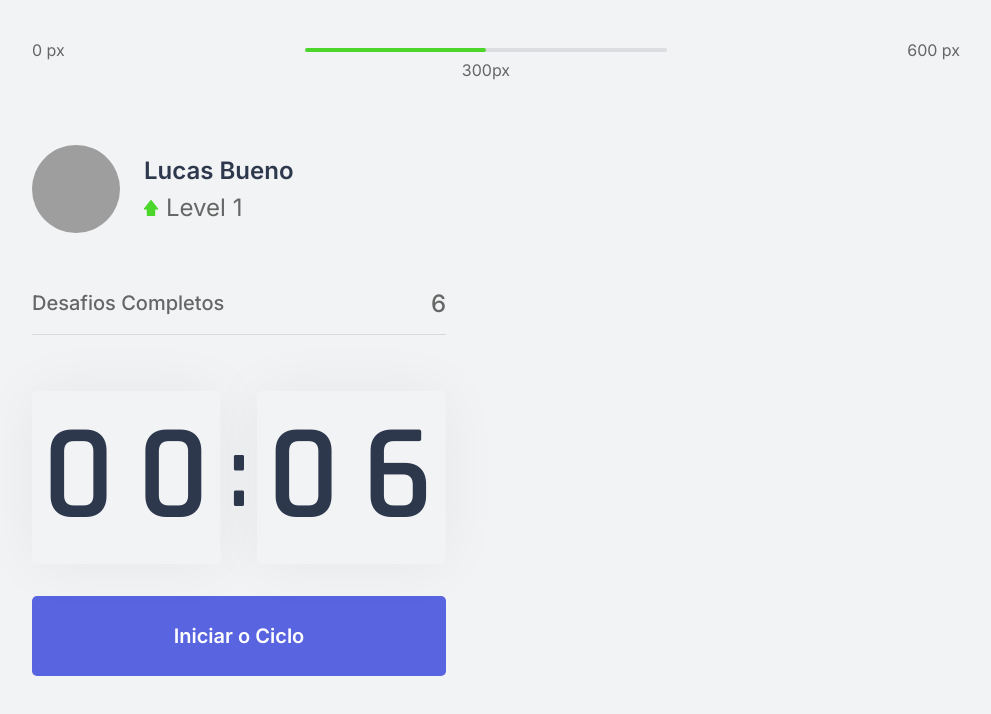
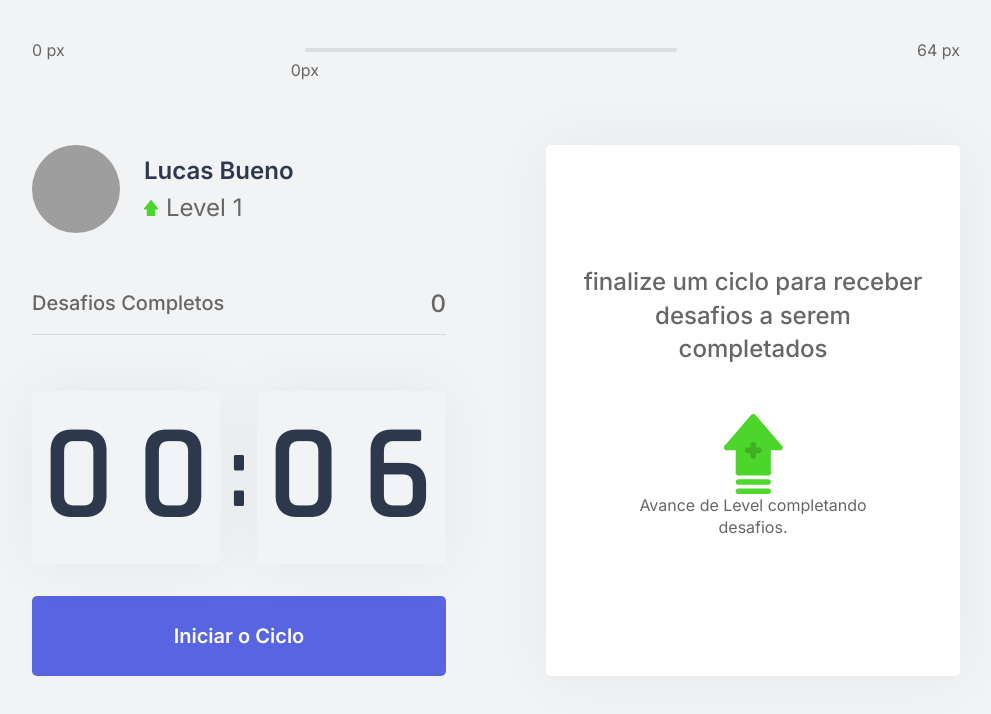
Before and after one commit to lucbueno54/nlw2021, a Next.js app in the folder mouved-next/: page / in a window 1280 px wide. Shown: the top 714 px of the page, without its empty margins (144-1135 px from the left). Built offline with nearby package versions, Linux system fonts and the light colour scheme; grey boxes are pictures that could not be loaded.

Commit message:
Usando  Context do rect

```diff
--- /dev/null
+++ b/mouved-next/src/Components/ChallengeBox.tsx
@@ -0,0 +1,56 @@
+import { useContext } from 'react'
+import { ChallengeContext } from '../contexts/ChallengeContext'
+import styles from '../styles/components/ChallengeBox.module.css'
+
+export function ChallengeBox(){
+
+    const {activeChallenge,resetChallenge} = useContext(ChallengeContext);
+
+    return(
+
+        <div className= {styles.ChallengeBoxConteiner}>
+
+
+            {
+                activeChallenge ?
+                (
+                    <div className={styles.ChallengeActive}>
+                        <header>Ganhe {activeChallenge.amount} xp</header>
+                        <main>
+                            <img src={'icons/'+activeChallenge.type +'.svg'}/>
+                            <strong> novo desafio</strong>
+                            <p>{activeChallenge.description}</p>
+                        </main>
+                        <footer>
+                            <button
+                                type='button'
+                                onClick={resetChallenge}
+                                className={styles.ChallengeFaileButton}
+                            >
+                                Falhei
+                            </button>
+                        <button
+                            className={styles.ChallengeSuccededButton}
+                            type='button'>
+                            Completei
+                        </button>
+                        </footer>
+
+                    </div>
+                ):
+                (  <div className={styles.ChallengeBoxNotActive}>
+                        <strong>
+                            finalize um ciclo para receber desafios a serem completados
+                        </strong>
+                        <p>
+                            <img src="icons/level-up.svg" alt="level Up"/>
+                            Avance de Level completando desafios.
+                        </p>
+                    </div>
+                )
+            }
+
+
+        </div>
+    )
+}
--- a/mouved-next/src/Components/ComplitedChallenges.tsx
+++ b/mouved-next/src/Components/ComplitedChallenges.tsx
@@ -1,11 +1,15 @@
+import { useContext } from 'react'
+import { ChallengeContext } from '../contexts/ChallengeContext'
 import style from '../styles/components/ComplitedChallenges.module.css'
 
 
 export function ComplitedChallenges(){
+const{challengesCompleted} = useContext(ChallengeContext);
+
 return(
     <div className={style.ComplitedChallengesConteiner}>
         <span>Desafios Completos</span>
-        <span>6</span>
+        <span>{challengesCompleted}</span>
     </div>
 )
 
--- a/mouved-next/src/Components/Countdown.tsx
+++ b/mouved-next/src/Components/Countdown.tsx
@@ -1,9 +1,12 @@
-import { useState, useEffect } from 'react';
+import { useState, useEffect, useContext } from 'react';
+import { ChallengeContext } from '../contexts/ChallengeContext';
 import styles from '../styles/components/Countdown.module.css'
 
 let countdownTimeout = null;
 export function Countdown()
 {
+    const {startNewChallenge} = useContext(ChallengeContext)
+
 
     const [time, setTime] = useState(0.1 * 60);
     const [isActive, setActive] = useState(false);
@@ -37,6 +40,7 @@
             if(isActive && time ==0){
                 setHasFinished(true);
                 setActive(false);
+                startNewChallenge();
             }
         }
     },[isActive,time]);
--- a/mouved-next/src/Components/ExperienceBar.tsx
+++ b/mouved-next/src/Components/ExperienceBar.tsx
@@ -1,21 +1,28 @@
+import { useContext } from 'react'
+import { ChallengeContext } from '../contexts/ChallengeContext'
 import styles from '../styles/components/ExperienceBar.module.css'
 
 
 export function  ExperienceBar()
 {
+    const {currentExperence,experienceToNextLevel} = useContext(ChallengeContext);
+
+    const percentToNextLevel = (Math.round(currentExperence * 100)/experienceToNextLevel) + "%";
+
+
     return (
         <header className={styles.experienceBar}>
             <span>
                 0 px
             </span>
             <div>
-                <div style={{width:'50%'}}/>
-                <span className={styles.currentExperience} style={{left: '50%'}} >
-                    300px
+                <div style={{width: percentToNextLevel}}/>
+                <span className={styles.currentExperience} style={{left: percentToNextLevel}} >
+                    {currentExperence}px
                 </span>
             </div>
             <span>
-                600 px
+                {experienceToNextLevel} px
             </span>
         </header>
     )
--- /dev/null
+++ b/mouved-next/src/challenges.json
@@ -0,0 +1,62 @@
+[
+    {
+      "type": "body",
+      "description": "Estique um de seus braços com a palma da mão virada para frente e puxe os dedos para cima por 10 segundos por mão.",
+      "amount": 80
+    },
+    {
+      "type": "body",
+      "description": "Estique seu braço contra o peito e puxe-o utilizando o outro braço por 10 segundos por braço.",
+      "amount": 60
+    },
+    {
+      "type": "body",
+      "description": "Puxe seu pescoço com a ajuda da mão para a direita e para a esquerda, permanecendo na posição por alguns segundos.",
+      "amount": 70
+    },
+    {
+      "type": "body",
+      "description": "Com as duas mãos na parte de trás da cabeça, leve-a para baixo, alongando a parte de trás da região.",
+      "amount": 60
+    },
+    {
+      "type": "body",
+      "description": "Cruze as pernas e desça com as mãos esticadas em direção ao chão. Repita o movimento com a outra perna na frente.",
+      "amount": 100
+    },
+    {
+      "type": "body",
+      "description": "Sentado, abra as pernas e tente encostar as palmas das mãos no chão, repita 3 vezes por 5 segundos.",
+      "amount": 80
+    },
+    {
+      "type": "body",
+      "description": "Puxe o joelho de encontro ao peito e segure, troque de perna após 10 segundos.",
+      "amount": 50
+    },
+    {
+      "type": "body",
+      "description": "Sentado, cruze uma perna e incline seu tronco à frente, troque de perna após 10 segundos.",
+      "amount": 80
+    },
+    {
+      "type": "eye",
+      "description": "Sentado, feche os olhos e cubra-os com as palmas da mão durante 2 minutos, depois abra normalmente.",
+      "amount": 90
+    },
+    {
+      "type": "eye",
+      "description": "Em algum ambiente aberto, olhe o mais longe que puder em quatro direções por 3s, mexa apenas os olhos. Repita 3 vezes.",
+      "amount": 140
+    },
+    {
+      "type": "eye",
+      "description": "Usando os polegares, massage a área abaixo das sobrancelhas em movimentos circulares por 15 segundos.",
+      "amount": 70
+    },
+    {
+      "type": "body",
+      "description": "Em pé, gire a cintura o máximo que puder para a esquerda, segure por cinco segundos. Repita para a direita.",
+      "amount": 90
+    }
+  ]
--- /dev/null
+++ b/mouved-next/src/contexts/ChallengeContext.tsx
@@ -0,0 +1,65 @@
+import {createContext, ReactNode, useState} from 'react';
+import challenges from '../challenges.json'
+
+
+interface ChallengeContextProviderProps{
+    children: ReactNode;
+}
+
+interface Challenge{
+    type:'body'|'eye';
+    description:string;
+    amount: number;
+}
+
+interface ChallengeContextData{
+            level: number;
+            currentExperence: number;
+            activeChallenge:Challenge;
+            challengesCompleted: number;
+            experienceToNextLevel:number;
+            startNewChallenge:()=> void;
+            resetChallenge:()=> void;
+            levelUp :()=>void;
+}
+
+
+export const ChallengeContext = createContext({} as ChallengeContextData);
+
+export function ChallengeContextProvider({children}:ChallengeContextProviderProps){
+    const [level, setlevel] = useState(1);
+    const [currentExperence, setCurrentExperence] = useState(0)
+    const [challengesCompleted, setChallengesCompleted] = useState(0);
+    const [activeChallenge, setActiveChallenge] = useState(null);
+
+    const experienceToNextLevel = Math.pow((level +1)*4,2);
+
+    function levelUp(){
+        setlevel(level+1);
+    }
+    function startNewChallenge(){
+        const challenge = challenges[Math.floor( Math.random() * challenges.length)];
+        setActiveChallenge(challenge);
+
+    }
+
+    function resetChallenge(){
+        setActiveChallenge(null)
+    }
+
+
+    return(
+        <ChallengeContext.Provider value=
+        {{
+            level,
+            currentExperence,
+            experienceToNextLevel,
+            activeChallenge,
+            challengesCompleted,
+            startNewChallenge,
+            resetChallenge,
+            levelUp}}>
+            {children}
+        </ChallengeContext.Provider>
+    )
+}
--- a/mouved-next/src/pages/_app.tsx
+++ b/mouved-next/src/pages/_app.tsx
@@ -1,7 +1,13 @@
 import '../styles/global.css'
+import {ChallengeContext, ChallengeContextProvider} from '../contexts/ChallengeContext'
+import React from 'react'
 
 function MyApp({ Component, pageProps }) {
-  return <Component {...pageProps} />
+  return(
+          <ChallengeContextProvider>
+            <Component {...pageProps} />
+         </ChallengeContextProvider>
+         )
 }
 
 export default MyApp
--- a/mouved-next/src/pages/index.tsx
+++ b/mouved-next/src/pages/index.tsx
@@ -4,6 +4,7 @@
 import { Profile } from "../Components/Profile";
 import styles from '../styles/pages/Home.module.css'
 import Head from 'next/head';
+import { ChallengeBox } from "../Components/ChallengeBox";
 
 export default function Home() {
   return (
@@ -20,7 +21,7 @@
           <Countdown/>
         </div>
         <div>
-
+        <ChallengeBox></ChallengeBox>
 
         </div>
       </section>
--- /dev/null
+++ b/mouved-next/src/styles/components/ChallengeBox.module.css
@@ -0,0 +1,100 @@
+.ChallengeBoxConteiner {
+  height: 100%;
+  background: var(--white);
+  border-radius: 5px;
+  box-shadow: 0 0 60px rgba(0, 0, 0, 0.05);
+  padding: 1.5rem 2rem;
+  display: flex;
+  flex-direction: column;
+  align-items: center;
+  justify-content: center;
+  text-align: center;
+}
+
+.ChallengeBoxNotActive {
+  display: flex;
+  flex-direction: column;
+  align-items: center;
+}
+
+.ChallengeBoxNotActive strong {
+  font-size: 1.5rem;
+  font-weight: 500;
+  line-height: 1.4;
+}
+
+.ChallengeBoxNotActive p {
+  display: flex;
+  flex-direction: column;
+  align-items: center;
+  line-height: 1.4;
+  max-width: 70%;
+  margin-top: 3rem;
+}
+
+.ChallengeBoxNotActive p {
+  margin-bottom: 1rem;
+}
+
+.ChallengeActive {
+  height: 100%;
+  display: flex;
+  flex-direction: column;
+}
+
+.ChallengeActive hatch {
+  color: var(--blue);
+  font-weight: 600;
+  font-size: 1.25rem;
+  padding: 0 2rem 1.5rem;
+  border-bottom: 1px solid var(--gray-line);
+}
+
+.ChallengeActive main {
+  flex: 1;
+  display: flex;
+  flex-direction: column;
+  align-items: center;
+  justify-content: center;
+}
+
+.ChallengeActive main strong {
+  font-size: 2rem;
+  font-weight: 600;
+  color: var(--title);
+  margin: 1.5rem 0 1rem;
+}
+
+.ChallengeActive main p {
+  line-height: 1.5rem;
+}
+
+.ChallengeActive footer {
+  display: grid;
+  grid-template-columns: repeat(2, 1fr);
+  gap: 1rem;
+}
+
+.ChallengeActive footer button {
+  height: 3rem;
+  display: flex;
+  align-items: center;
+  justify-content: center;
+  border: 0;
+  border-radius: 5px;
+  color: var(--white);
+  font-size: 1rem;
+  font-weight: 600;
+  transition: filter 0.2s;
+}
+
+.ChallengeActive footer button.ChallengeFaileButton {
+  background: var(--red);
+}
+
+.ChallengeActive footer button.ChallengeSuccededButton {
+  background: var(--green);
+}
+.ChallengeActive footer button:hover {
+  filter: brightness(0.9);
+}
```
